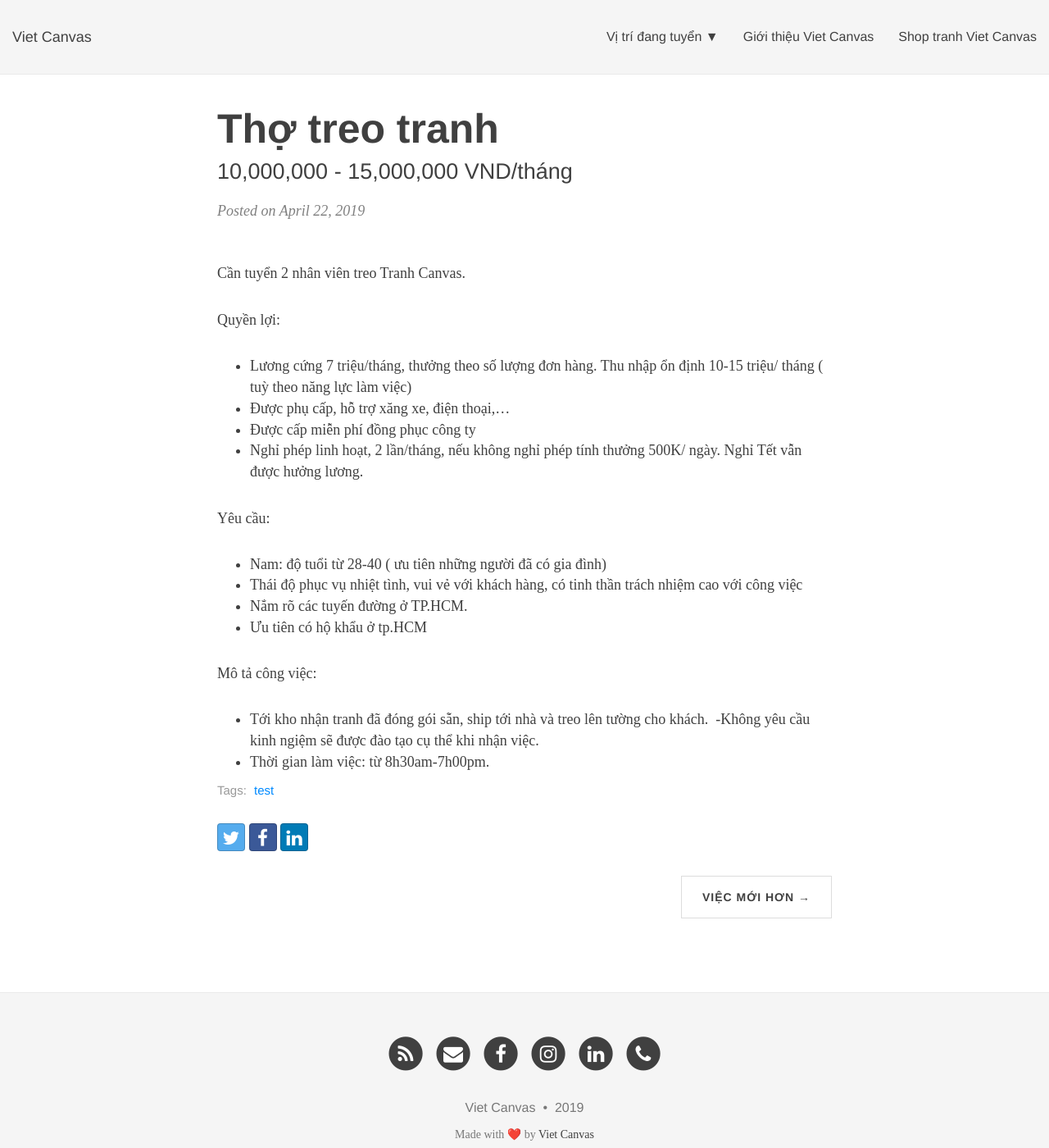
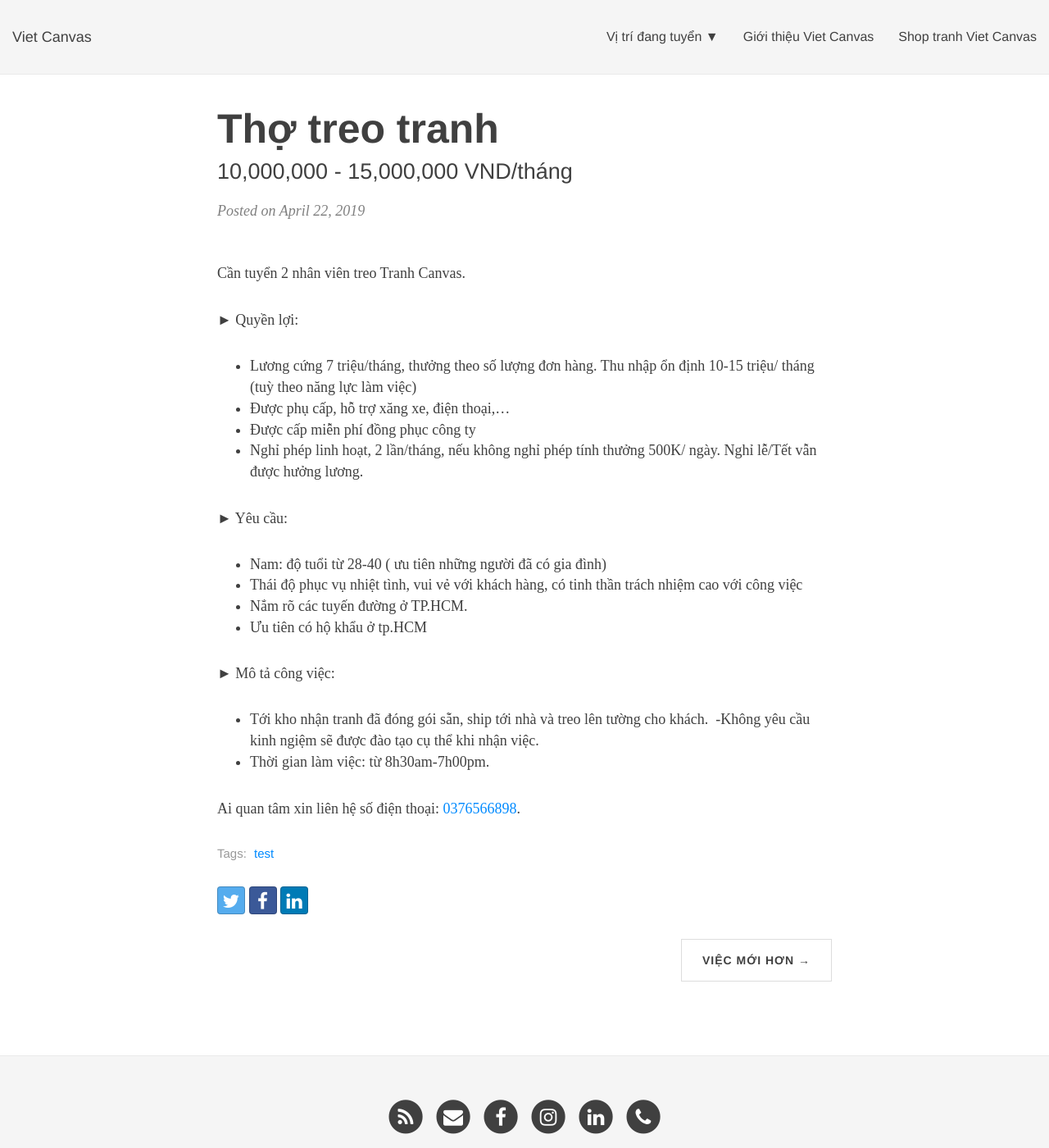
Before and after one commit to Tungtono/vc-jobs, a Jekyll site: the page built from _posts/2019-04-22-treo-tranh.md, in a window 1280 px wide and 1400 px high. Shown: the whole window at 82% size. Built offline with Jekyll 4.4.1, drawn with Linux system fonts in a browser that asks for light colours; nearby versions of some CDN libraries; some web fonts are replaced.

Commit message:
no message

```diff
--- a/_posts/2019-04-22-treo-tranh.md
+++ b/_posts/2019-04-22-treo-tranh.md
@@ -8,22 +8,24 @@ comments: true
 
 Cần tuyển 2 nhân viên treo Tranh Canvas.
 
-Quyền lợi:
+► Quyền lợi:
 
-- Lương cứng 7 triệu/tháng, thưởng theo số lượng đơn hàng. Thu nhập ổn định 10-15 triệu/ tháng ( tuỳ theo năng lực làm việc)
+- Lương cứng 7 triệu/tháng, thưởng theo số lượng đơn hàng. Thu nhập ổn định 10-15 triệu/ tháng (tuỳ theo năng lực làm việc)
 - Được phụ cấp, hỗ trợ xăng xe, điện thoại,…
 - Được cấp miễn phí đồng phục công ty
-- Nghỉ phép linh hoạt, 2 lần/tháng, nếu không nghỉ phép tính thưởng 500K/ ngày. Nghỉ Tết vẫn được hưởng lương.
+- Nghỉ phép linh hoạt, 2 lần/tháng, nếu không nghỉ phép tính thưởng 500K/ ngày. Nghỉ lễ/Tết vẫn được hưởng lương.
 
-Yêu cầu:
+► Yêu cầu:
 
 - Nam: độ tuổi từ 28-40 ( ưu tiên những người đã có gia đình)
 - Thái độ phục vụ nhiệt tình, vui vẻ với khách hàng, có tinh thần trách nhiệm cao với công việc
 - Nắm rõ các tuyến đường ở TP.HCM.
 - Ưu tiên có hộ khẩu ở tp.HCM
 
-Mô tả công việc:
+► Mô tả công việc:
 
 - Tới kho nhận tranh đã đóng gói sẵn, ship tới nhà và treo lên tường cho khách.
 -Không yêu cầu kinh ngiệm sẽ được đào tạo cụ thể khi nhận việc.
 - Thời gian làm việc: từ 8h30am-7h00pm.
+
+Ai quan tâm xin liên hệ số điện thoại: [0376566898](tel:0376566898).
```
Also changed, not shown: _posts/2019-04-22-tu-van.md (+11 -14 lines), _posts/2019-04-22-van-hanh.md (+8 -11 lines).
